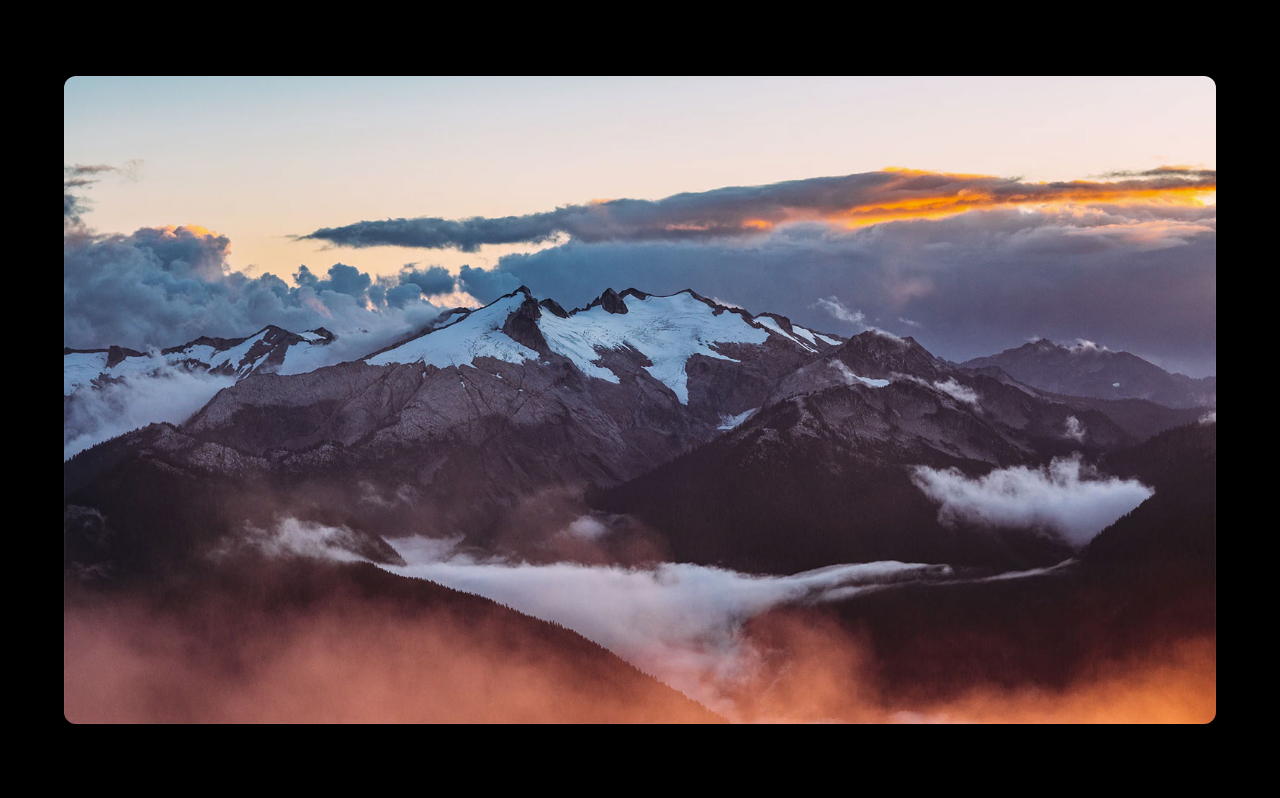
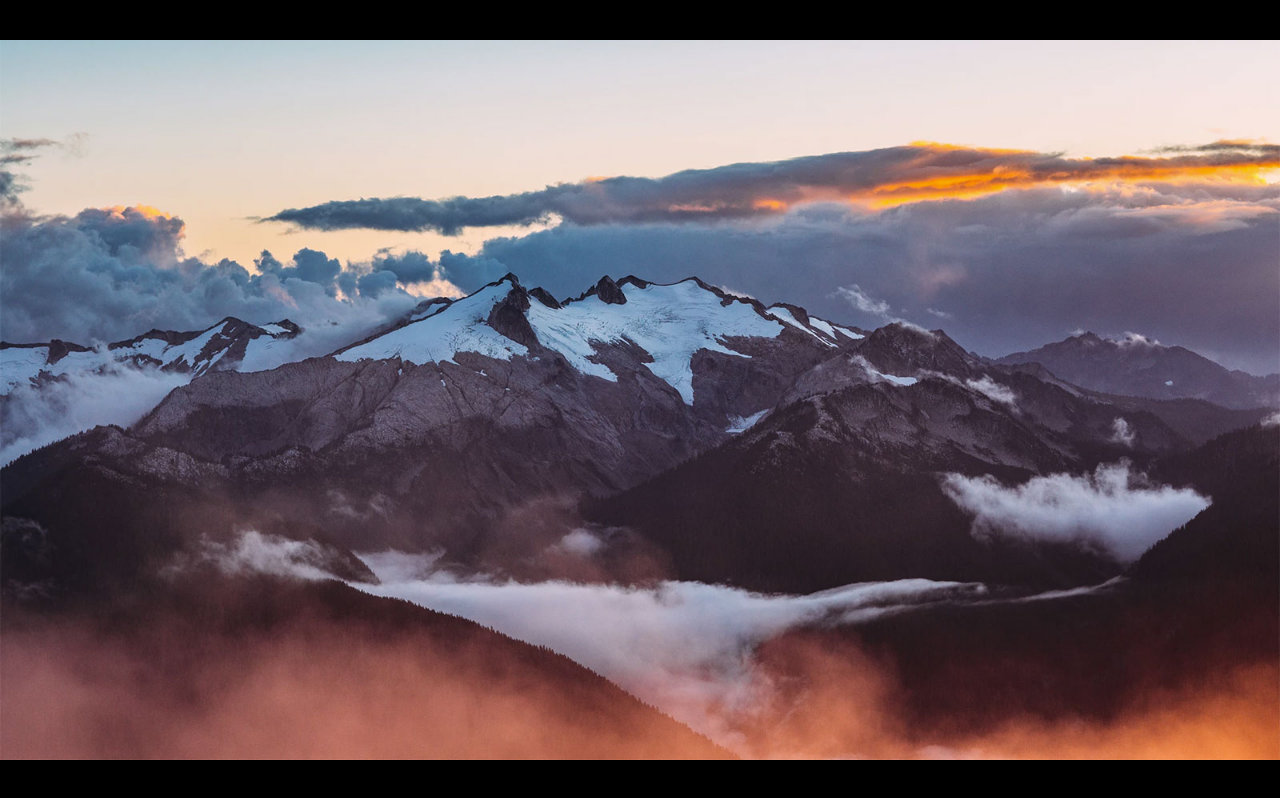
Before and after one commit to Byriverland/byriverland.github.io, a plain HTML site: page index.html in a window 1280 px wide. Drawn offline with Linux system fonts and the light colour scheme.

Commit message:
Update index.html

```diff
--- a/index.html
+++ b/index.html
@@ -6,20 +6,23 @@
   <meta name="viewport" content="width=device-width, initial-scale=1">
 
   <style>
+    html, body {
+      margin: 0;
+      padding: 0;
+      height: 100%;
+      background: #000;
+    }
+
     body {
-            margin: 0;
-            height: 100vh;
       display: flex;
       align-items: center;
       justify-content: center;
-            background: #000;
-            font-family: Arial, sans-serif;
     }
 
     img {
-            max-width: 90%;
-            max-height: 90%;
-            border-radius: 12px;
+      max-width: 100%;
+      max-height: 100%;
+      object-fit: cover;
     }
   </style>
 </head>
```
Lines whose indentation alone changed are shown as unchanged.
